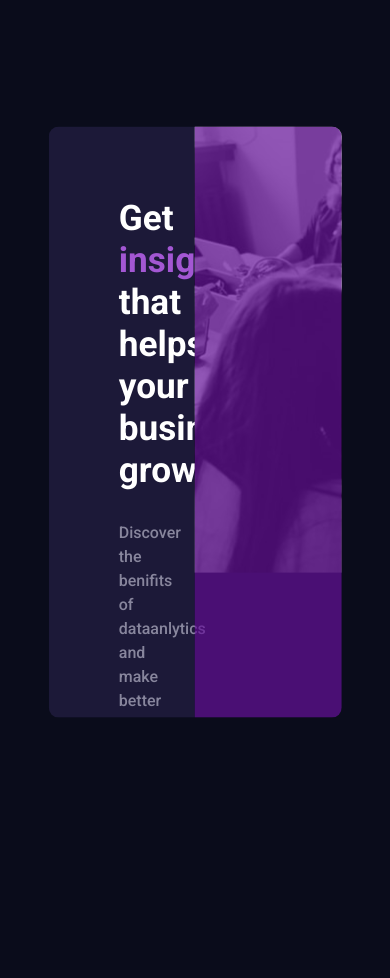
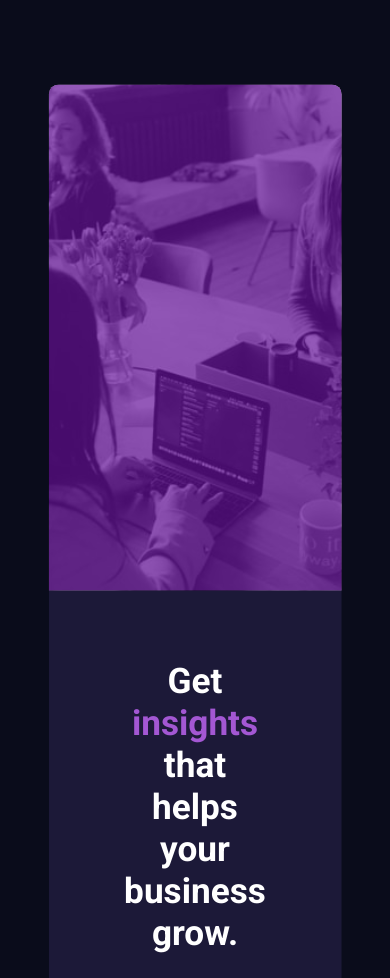
Before and after one commit to Sandesh-Jangir/Responsive-Statistics-Page, a plain HTML site: page index.html in a window 390 px wide. Shown: the top 978 px of the page. Before the commit the page ends 844 px from the top, so only its background shows below. Drawn offline with Linux system fonts and the light colour scheme.

Commit message:
Made it responsive

```diff
--- a/index.html
+++ b/index.html
@@ -28,7 +28,6 @@
     </div>
     </div>
     <div class="part-2">
-      <img src="./images/image-header-desktop.jpg" alt="">
     </div>
   </div>
 </body>
--- a/styles/main.css
+++ b/styles/main.css
@@ -36,6 +36,7 @@ body{
     position: relative;
     width: 50%;
     opacity: 1;
+    background-image: url('../images/image-header-desktop.jpg');
     background-size: cover;
     background-position: center;
 }
@@ -75,3 +76,20 @@ body{
     font-weight: 600;
     font-size: 1.5rem;
 }
+
+@media (max-width:1090px) {
+    .container{
+        flex-direction: column-reverse;
+        height: 130vh;
+        margin: 25vh 0vh;
+    }
+    .part-1{
+        width: 100%;
+        height: 70vh;
+        text-align: center;
+    }
+    .part-2{
+        width: 100%;
+        height: 60vh;
+    }
+}
```
